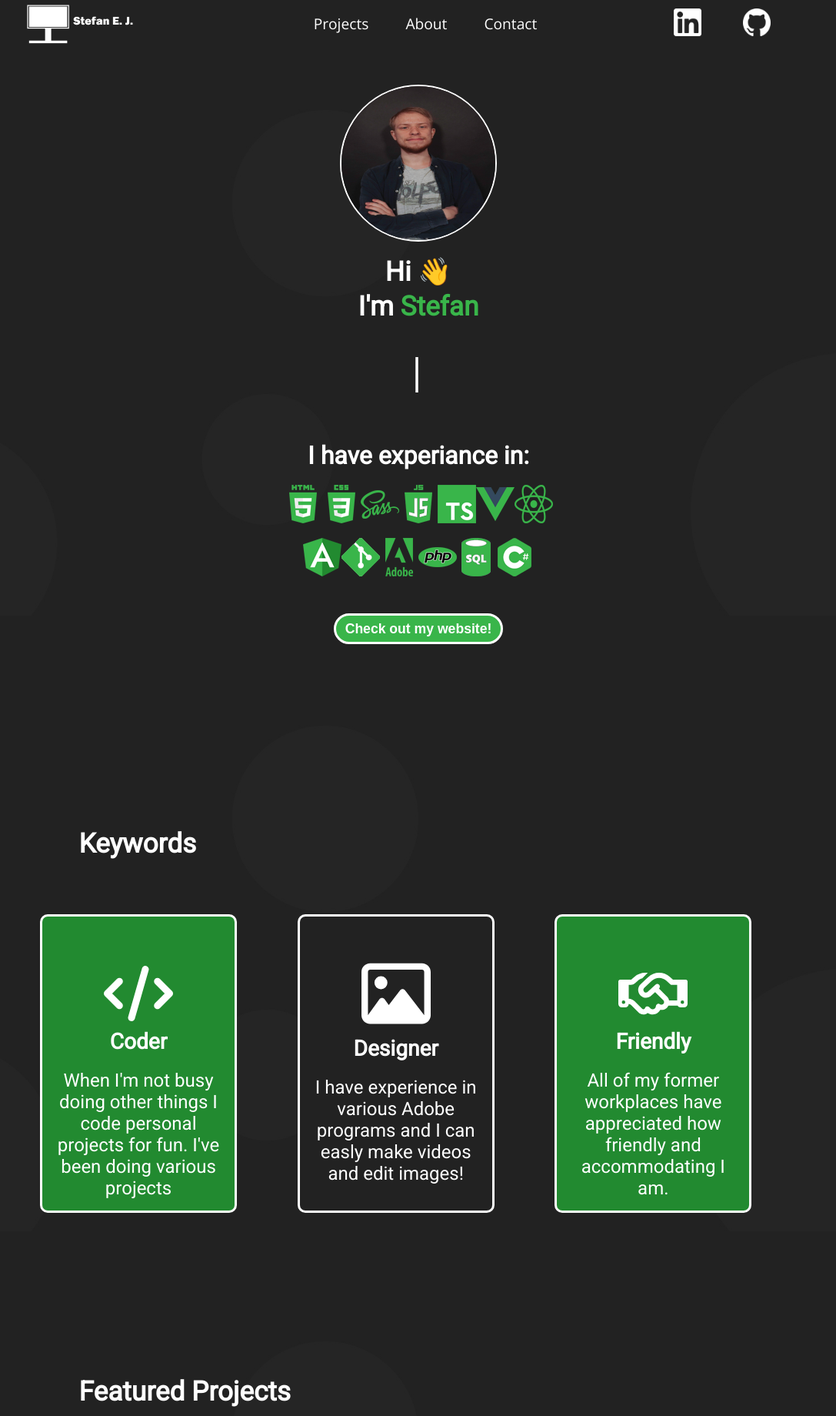
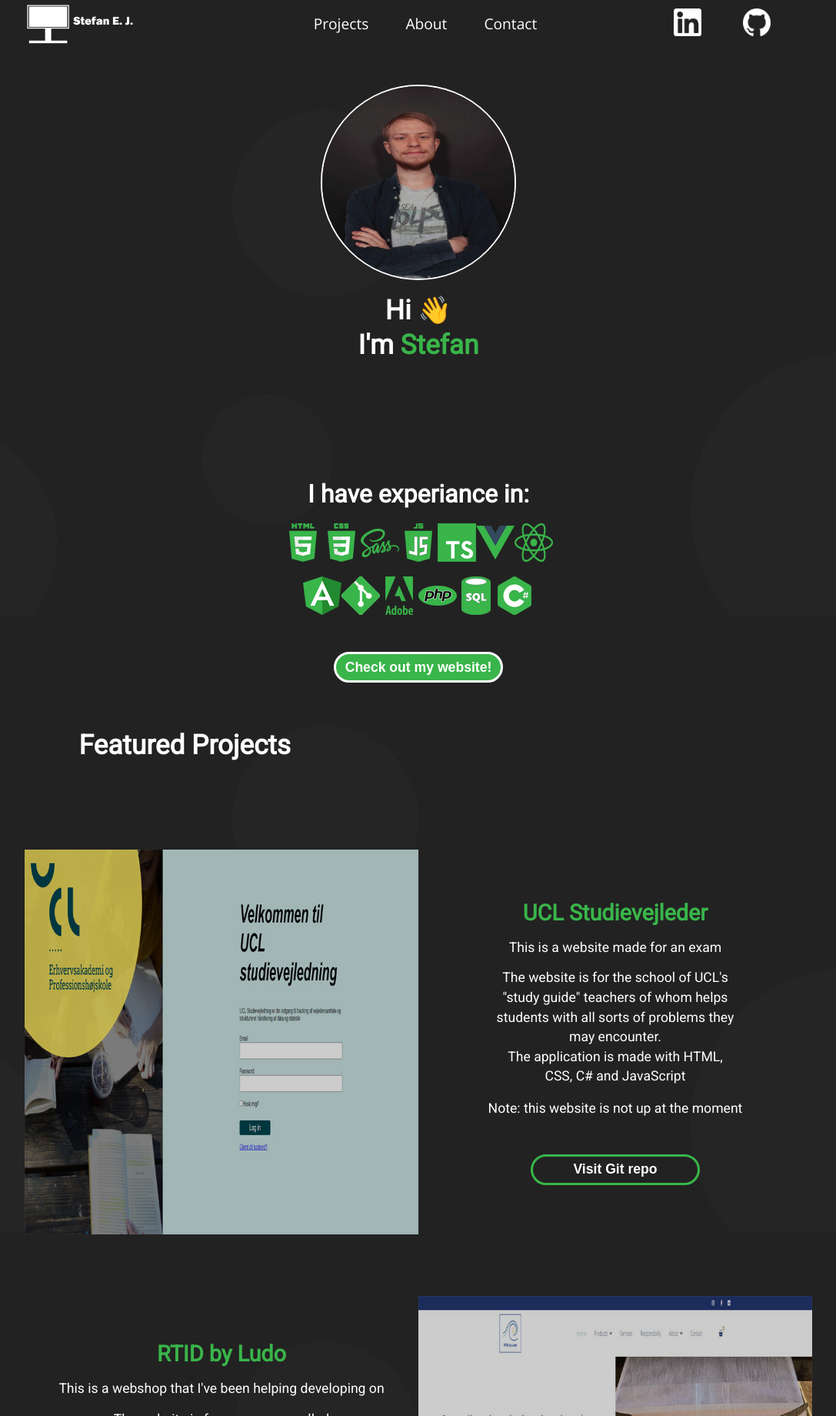
Before and after one commit to sej3686/vue-portfolio, a Vue app: page / in a window 1280 px wide. Shown: the top 1840 px of the page at 77% size, without its empty margins (96-1183 px from the left). Built offline with nearby package versions, Linux system fonts and the light colour scheme.

Commit message:
removed Keywords section

```diff
--- a/src/assets/style.scss
+++ b/src/assets/style.scss
@@ -218,7 +218,7 @@ header {
     .profile-pic {
       border: 2px solid #ffffff;
       border-radius: 100%;
-      width: 200px;
+      width: 250px;
     }
 
     h2 {
--- a/src/views/HomeView.vue
+++ b/src/views/HomeView.vue
@@ -102,13 +102,13 @@
           <img src="../assets/img/icons/sql.png" alt="sql logo" />
           <img src="../assets/img/icons/c-sharp.png" alt="c sharp logo" />
         </div>
-        <a class="call-to-action" href="#keyword"
+        <a class="call-to-action" href="#projects"
           ><button>Check out my website!</button></a
         >
       </section>
     </header>
 
-    <section ref="keyword" id="keyword">
+    <!-- <section ref="keyword" id="keyword">
       <h2 class="sec-title">Keywords</h2>
 
       <main class="keyword-grid-wrapper reveal">
@@ -118,7 +118,6 @@
               d="M392.8 1.2c-17-4.9-34.7 5-39.6 22l-128 448c-4.9 17 5 34.7 22 39.6s34.7-5 39.6-22l128-448c4.9-17-5-34.7-22-39.6zm80.6 120.1c-12.5 12.5-12.5 32.8 0 45.3L562.7 256l-89.4 89.4c-12.5 12.5-12.5 32.8 0 45.3s32.8 12.5 45.3 0l112-112c12.5-12.5 12.5-32.8 0-45.3l-112-112c-12.5-12.5-32.8-12.5-45.3 0zm-306.7 0c-12.5-12.5-32.8-12.5-45.3 0l-112 112c-12.5 12.5-12.5 32.8 0 45.3l112 112c12.5 12.5 32.8 12.5 45.3 0s12.5-32.8 0-45.3L77.3 256l89.4-89.4c12.5-12.5 12.5-32.8 0-45.3z"
             />
           </svg>
-          <!-- <img class="img-1" src="../assets/img/code.png" alt="code icon" /> -->
           <h3>Coder</h3>
           <p>
             When I'm not busy doing other things I code personal projects for
@@ -131,7 +130,6 @@
               d="M448 80c8.8 0 16 7.2 16 16V415.8l-5-6.5-136-176c-4.5-5.9-11.6-9.3-19-9.3s-14.4 3.4-19 9.3L202 340.7l-30.5-42.7C167 291.7 159.8 288 152 288s-15 3.7-19.5 10.1l-80 112L48 416.3l0-.3V96c0-8.8 7.2-16 16-16H448zM64 32C28.7 32 0 60.7 0 96V416c0 35.3 28.7 64 64 64H448c35.3 0 64-28.7 64-64V96c0-35.3-28.7-64-64-64H64zm80 192a48 48 0 1 0 0-96 48 48 0 1 0 0 96z"
             />
           </svg>
-          <!-- <img src="../assets/img/gallery.png" alt="gallery icon" /> -->
           <h3>Designer</h3>
           <p>
             I have experience in various Adobe programs and I can easly make
@@ -144,16 +142,15 @@
               d="M272.2 64.6l-51.1 51.1c-15.3 4.2-29.5 11.9-41.5 22.5L153 161.9C142.8 171 129.5 176 115.8 176H96V304c20.4 .6 39.8 8.9 54.3 23.4l35.6 35.6 7 7 0 0L219.9 397c6.2 6.2 16.4 6.2 22.6 0c1.7-1.7 3-3.7 3.7-5.8c2.8-7.7 9.3-13.5 17.3-15.3s16.4 .6 22.2 6.5L296.5 393c11.6 11.6 30.4 11.6 41.9 0c5.4-5.4 8.3-12.3 8.6-19.4c.4-8.8 5.6-16.6 13.6-20.4s17.3-3 24.4 2.1c9.4 6.7 22.5 5.8 30.9-2.6c9.4-9.4 9.4-24.6 0-33.9L340.1 243l-35.8 33c-27.3 25.2-69.2 25.6-97 .9c-31.7-28.2-32.4-77.4-1.6-106.5l70.1-66.2C303.2 78.4 339.4 64 377.1 64c36.1 0 71 13.3 97.9 37.2L505.1 128H544h40 40c8.8 0 16 7.2 16 16V352c0 17.7-14.3 32-32 32H576c-11.8 0-22.2-6.4-27.7-16H463.4c-3.4 6.7-7.9 13.1-13.5 18.7c-17.1 17.1-40.8 23.8-63 20.1c-3.6 7.3-8.5 14.1-14.6 20.2c-27.3 27.3-70 30-100.4 8.1c-25.1 20.8-62.5 19.5-86-4.1L159 404l-7-7-35.6-35.6c-5.5-5.5-12.7-8.7-20.4-9.3C96 369.7 81.6 384 64 384H32c-17.7 0-32-14.3-32-32V144c0-8.8 7.2-16 16-16H56 96h19.8c2 0 3.9-.7 5.3-2l26.5-23.6C175.5 77.7 211.4 64 248.7 64H259c4.4 0 8.9 .2 13.2 .6zM544 320V176H496c-5.9 0-11.6-2.2-15.9-6.1l-36.9-32.8c-18.2-16.2-41.7-25.1-66.1-25.1c-25.4 0-49.8 9.7-68.3 27.1l-70.1 66.2c-10.3 9.8-10.1 26.3 .5 35.7c9.3 8.3 23.4 8.1 32.5-.3l71.9-66.4c9.7-9 24.9-8.4 33.9 1.4s8.4 24.9-1.4 33.9l-.8 .8 74.4 74.4c10 10 16.5 22.3 19.4 35.1H544zM64 336a16 16 0 1 0 -32 0 16 16 0 1 0 32 0zm528 16a16 16 0 1 0 0-32 16 16 0 1 0 0 32z"
             />
           </svg>
-          <!-- <img src="../assets/img/handshake.png" alt="handshake icon" /> -->
           <h3>Friendly</h3>
           <p>
             All of my former workplaces have appreciated how friendly and
             accommodating I am.
           </p>
         </div>
-      </main>
+      </main> -->
       <!-- keyword-grid-wrapper -->
-    </section>
+    <!-- </section> -->
     <!-- Keyword -->
 
     <section id="projects" ref="comp">
```
